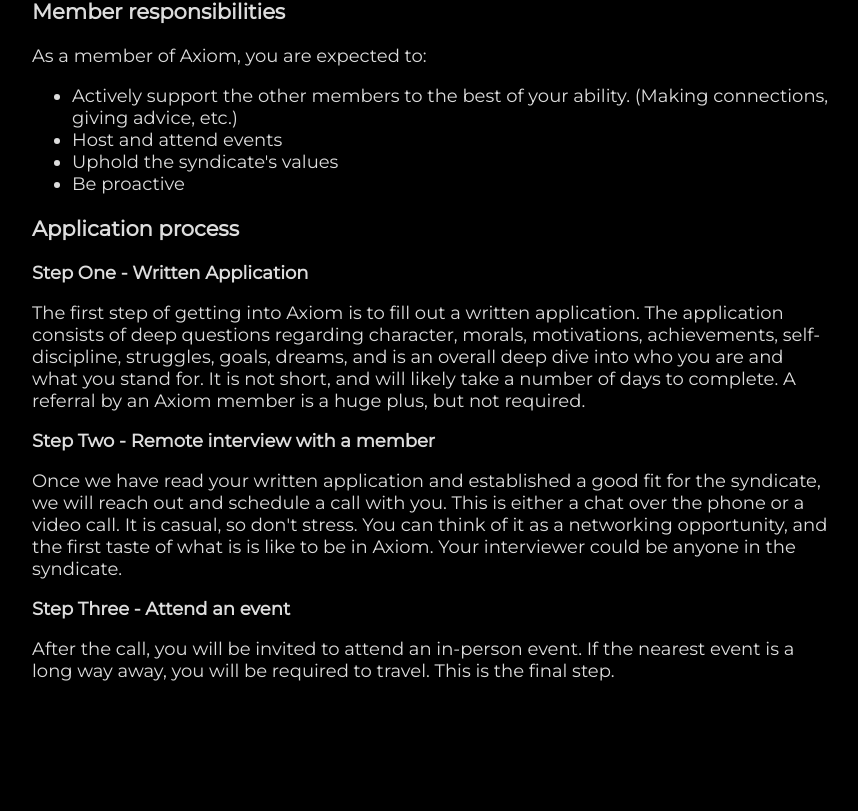
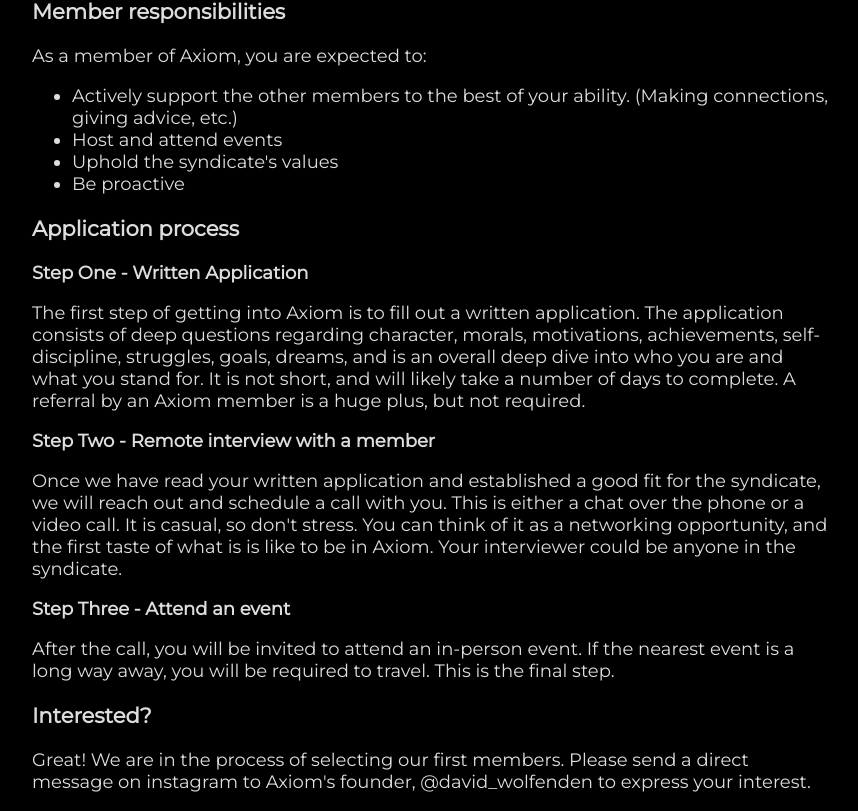
Before and after one commit to wolfdavo/axiom-website, a React (Create React App) app: page / in a window 1280 px wide. Shown: the part 1058-1869 px from the top of the page, without its empty margins (208-1066 px from the left). Before the commit the page ends 1758 px from the top, so only its background shows below. Built offline with nearby package versions, Linux system fonts and the light colour scheme.

Commit message:
Added CTA

```diff
--- a/src/App.js
+++ b/src/App.js
@@ -39,6 +39,9 @@
 
         <p><b>Step Three - Attend an event</b></p>
         <p>After the call, you will be invited to attend an in-person event. If the nearest event is a long way away, you will be required to travel. This is the final step.</p>
+
+        <h3>Interested?</h3>
+        <p>Great! We are in the process of selecting our first members. Please send a direct message on instagram to Axiom's founder, @david_wolfenden to express your interest. </p>
       </div>
     </div>
   );
```
